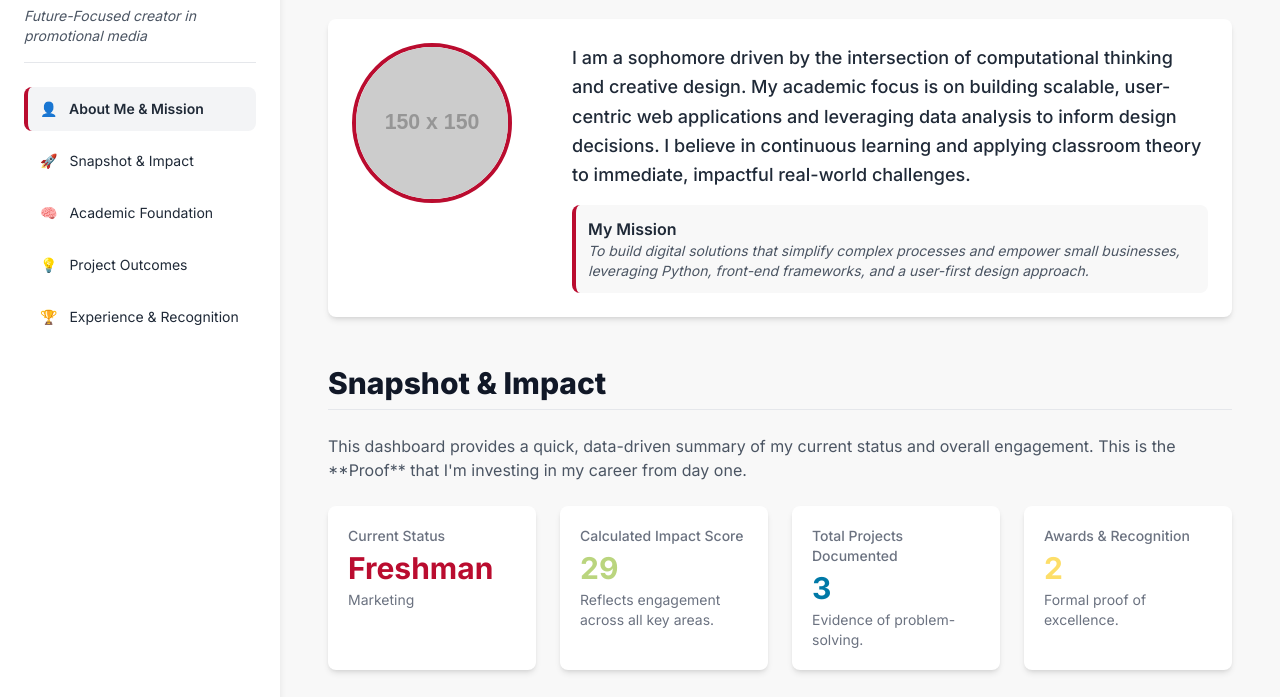
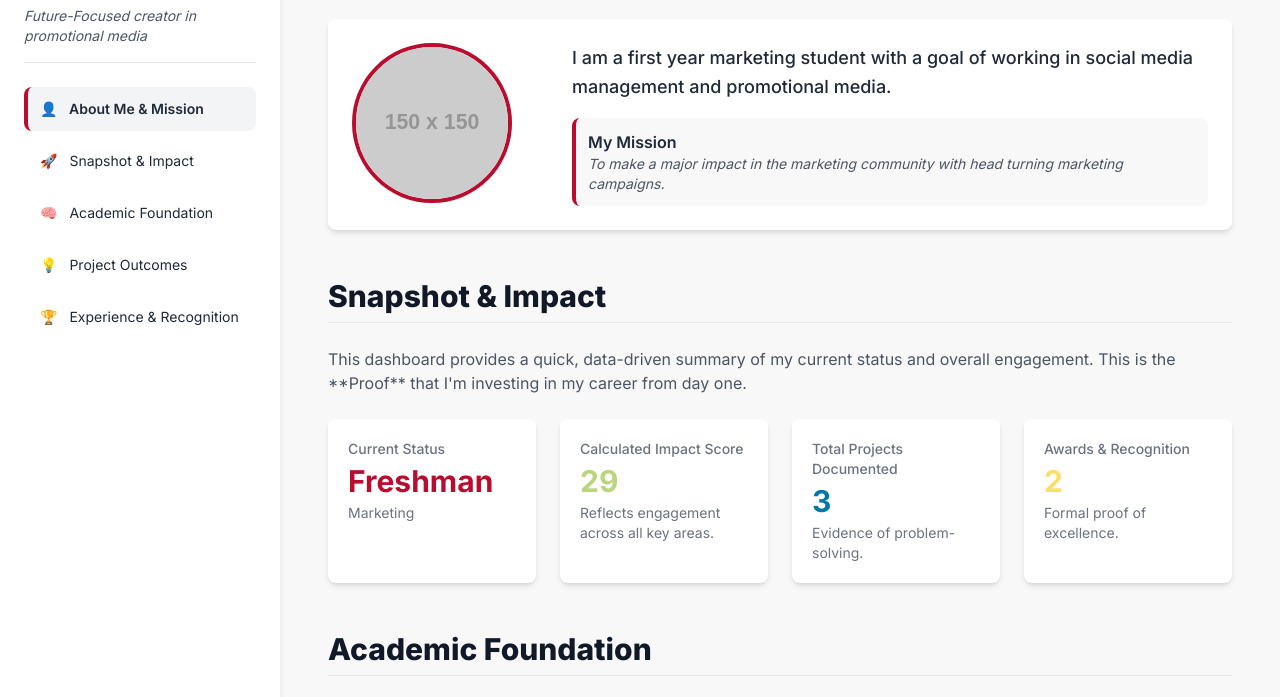
Before and after one commit to PatriciaS-BSU/PBL-0-Personal-Portfolio, a plain HTML site: page index.html in a window 1280 px wide. Shown: the part 98-795 px from the top of the page. Drawn offline with nearby package versions, Linux system fonts and the light colour scheme; placeholder pictures from the web are drawn by us.

Commit message:
index.html

```diff
--- a/index.html
+++ b/index.html
@@ -265,8 +265,8 @@ CONFIRMATION: NO SVG graphics used. NO Mermaid JS used. -->
             // --- INTRODUCTION & BRANDING FIELDS ---
             photoUrl: "https://placehold.co/150x150/BA0C2F/FFFFFF/png?text=RILEY+C", // Replace with a URL to a professional headshot
             logoUrl: "https://placehold.co/40x40/BA0C2F/FFFFFF.png?text=BSU", // URL for your school logo or personal brand icon
-            personalBio: "I am a sophomore driven by the intersection of computational thinking and creative design. My academic focus is on building scalable, user-centric web applications and leveraging data analysis to inform design decisions. I believe in continuous learning and applying classroom theory to immediate, impactful real-world challenges.",
-            missionStatement: "To build digital solutions that simplify complex processes and empower small businesses, leveraging Python, front-end frameworks, and a user-first design approach.",
+            personalBio: " I am a first year marketing student with a goal of working in social media management and promotional media.",
+            missionStatement: "To make a major impact in the marketing community with head turning marketing campaigns.",
         };
 
         /*
```
